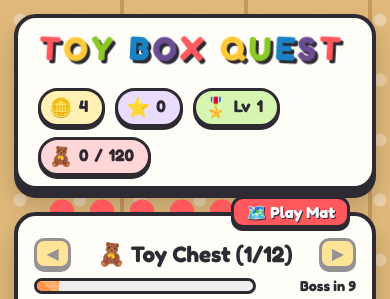
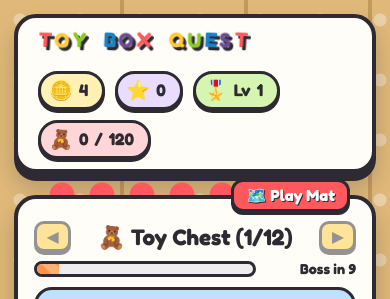
Before and after one commit to pincombe/idle-rpg, a plain HTML site: page index.html in a window 390 px wide. Shown: the top 299 px of the page. Drawn offline with Linux system fonts and the light colour scheme.

Commit message:
Scale the logo down on narrow screens
Co-Authored-By: Claude Fable 5.1 <noreply@anthropic.com>

```diff
--- a/style.css
+++ b/style.css
@@ -53,7 +53,7 @@ button, input, textarea { font-family: inherit; }
   box-shadow: 0 8px 0 var(--ink), 0 14px 22px var(--shadow);
   margin-bottom: 22px;
 }
-.logo { margin: 0; font-size: 2.1rem; font-weight: 700; letter-spacing: 1px; display: flex; gap: 2px; }
+.logo { margin: 0; font-size: clamp(1.3rem, 4.5vw, 2.1rem); font-weight: 700; letter-spacing: 1px; display: flex; gap: 2px; flex-wrap: wrap; }
 .logo span {
   display: inline-block;
   text-shadow: 3px 3px 0 var(--ink);
```
